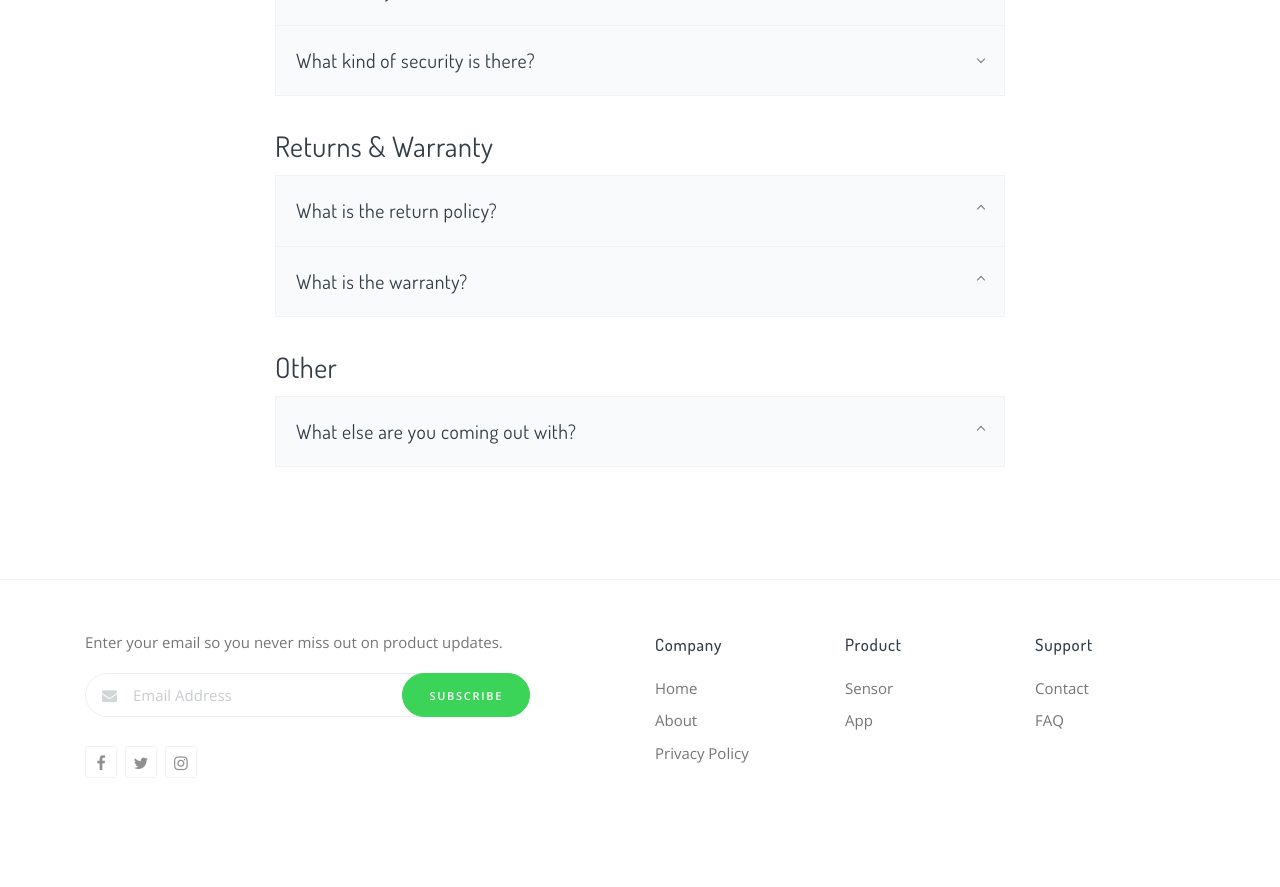
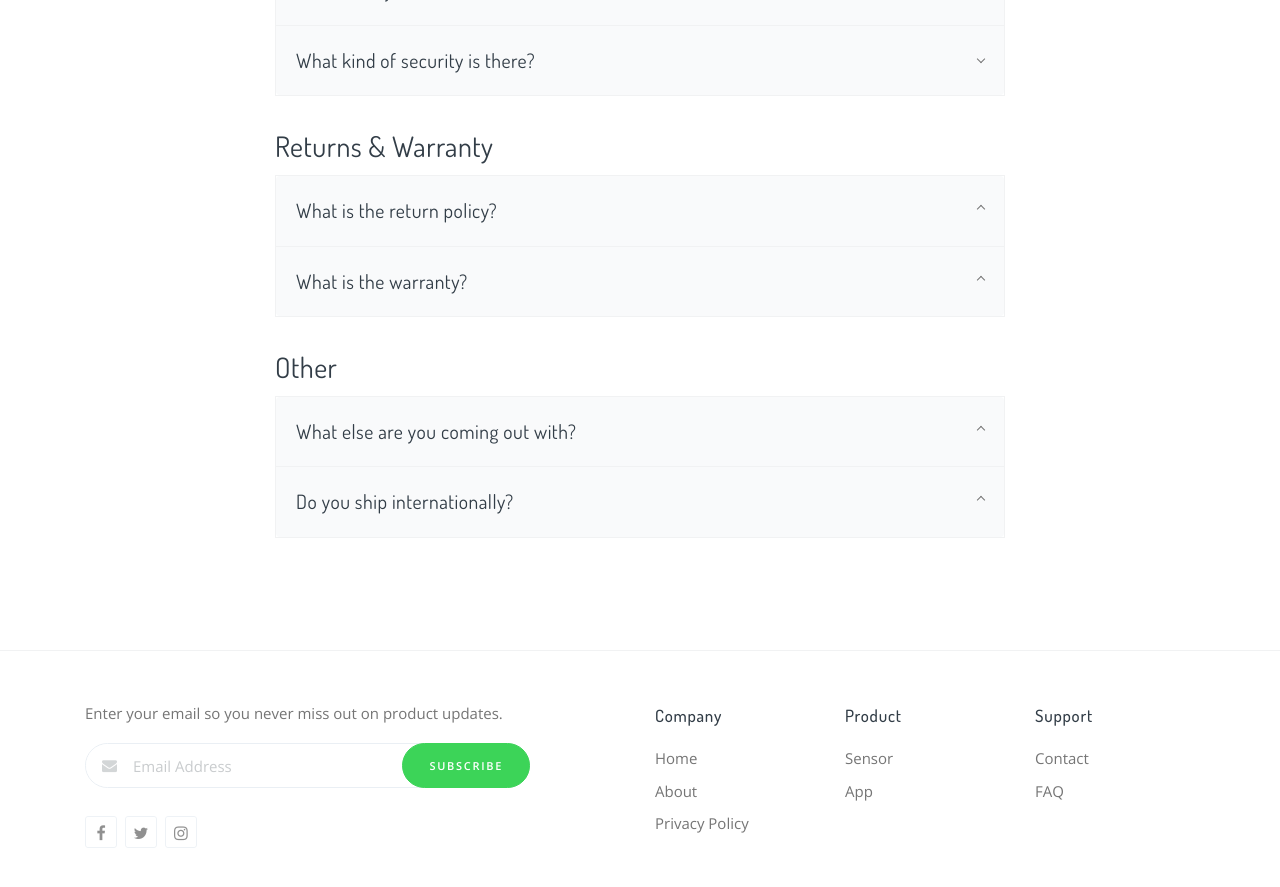
Before and after one commit to mendelsensors/marketing_page, a Jekyll site: the page built from faq/index.html, in a window 1280 px wide and 900 px high, scrolled down 1332 px. Shown: the top 887 px of the window. Built offline with Jekyll 4.4.1, drawn with Linux system fonts in a browser that asks for light colours; comment, search, counter and statistics services are not loaded; before the commit the page ends 2162 px from its top, so only the background shows below that.

Commit message:
adds faq about international shipping and also adds a commented out techcrunch testimonial

```diff
--- a/faq/index.html
+++ b/faq/index.html
@@ -238,6 +238,17 @@ layout: default
             </div>
           </div>
 
+          <div class="card">
+            <h5 class="card-title">
+              <a data-toggle="collapse" href="#collapse-5-2">Do you ship internationally?</a>
+            </h5>
+            <div id="collapse-5-2" class="collapse" data-parent="#accordion-5">
+              <div class="card-body">
+                Yes! We ship globally. One thing to note though is that the Mendel Air Sensor comes with a 2 prong US/North American AC/DC adapter, so you will need to find the appropriate USB adapter for use in your home country. For international orders the cost of shipping only includes freight charges from our warehouse to your location.
+              </div>
+            </div>
+          </div>
+
       </div>
     </div>
   </div>
```
Also changed, not shown: index.html (+21 -0 lines), assets/img/main/herehegrows.jpg (added).
